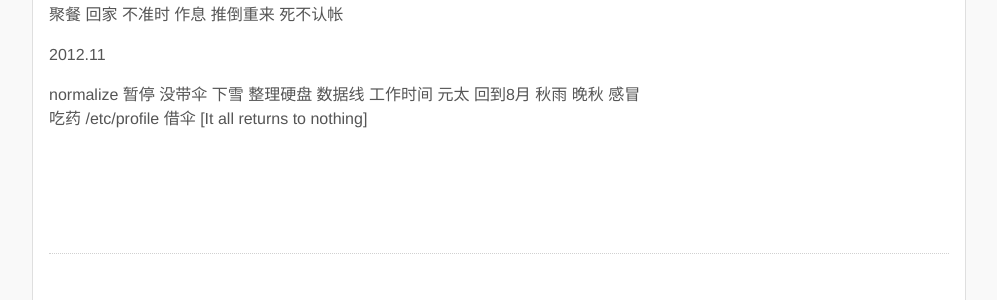
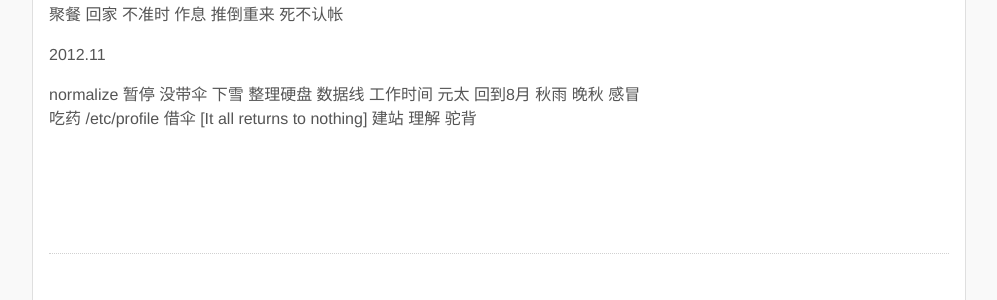
Before and after one commit to yulijia/cn, a Jekyll site: the page built from diary/index.md, in a window 1280 px wide. Shown: the part 1550-1850 px from the top of the page, without its empty margins (141-1138 px from the left). Built offline with Jekyll 4.4.1, drawn with Linux system fonts in a browser that asks for light colours.

Commit message:
add diary

```diff
--- a/diary/index.md
+++ b/diary/index.md
@@ -67,4 +67,4 @@
 2012.11
 
 
-normalize 暂停 没带伞 下雪 整理硬盘 数据线 工作时间 元太 回到8月 秋雨 晚秋 感冒 吃药 /etc/profile 借伞 [It all returns to nothing]
+normalize 暂停 没带伞 下雪 整理硬盘 数据线 工作时间 元太 回到8月 秋雨 晚秋 感冒 吃药 /etc/profile 借伞 [It all returns to nothing] 建站 理解 驼背
```
